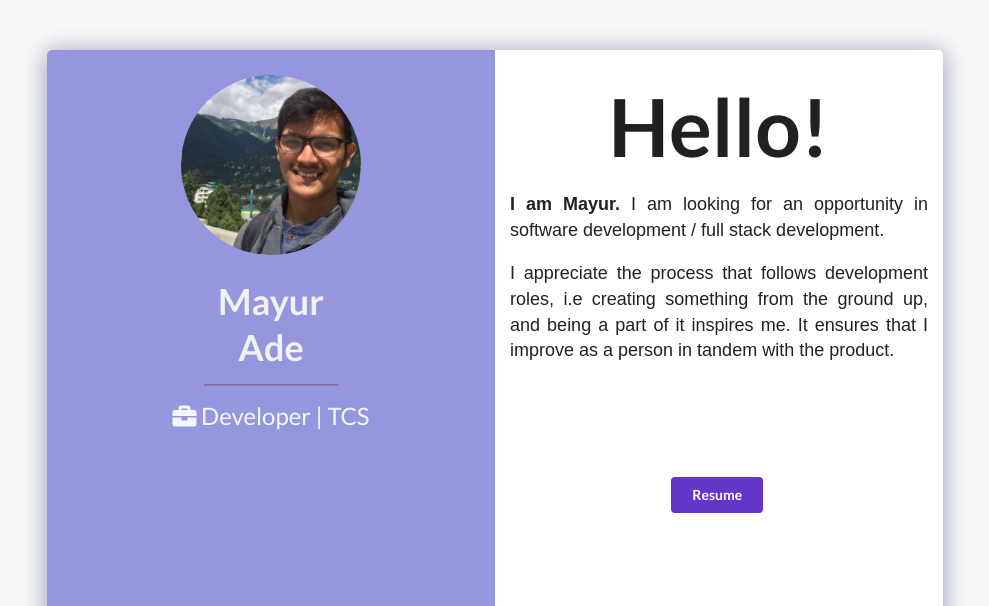
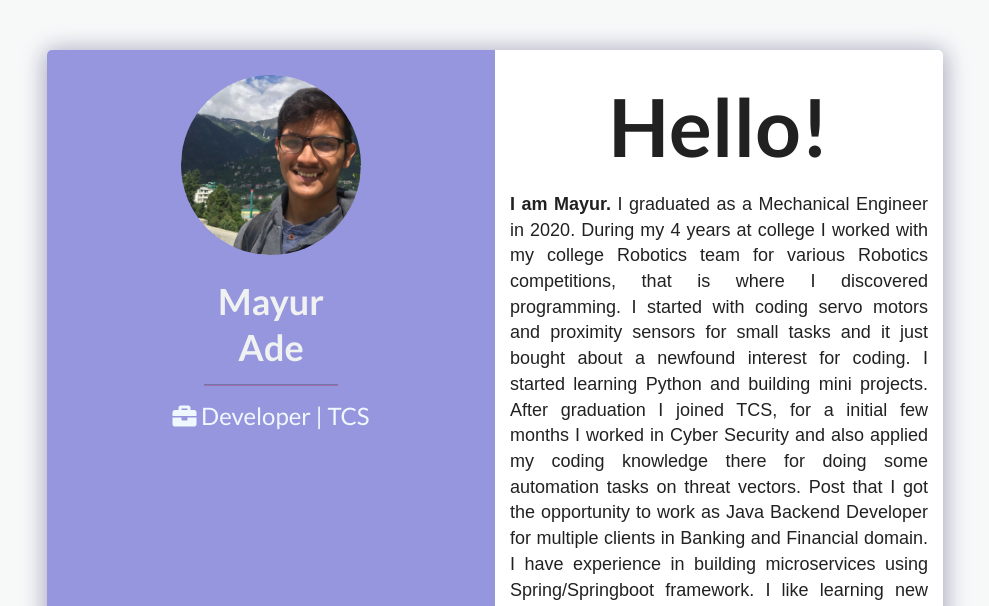
Before and after one commit to MayurAde/mayurade.github.io, a plain HTML site: page index.html in a window 1280 px wide. Shown: the top 606 px of the page, without its empty margins (145-1134 px from the left). Drawn offline with nearby package versions, Linux system fonts and the light colour scheme.

Commit message:
Update Summary

```diff
--- a/index.html
+++ b/index.html
@@ -56,8 +56,11 @@
           <h1 class="greet">Hello!</h1>
           <div>
             <p>
-              <b>I am Mayur.</b> I am looking for an opportunity in software
-              development / full stack development.
+              <b>I am Mayur.</b> I graduated as a Mechanical Engineer in 2020. During my 4 years at college I worked with my college Robotics team for various Robotics competitions, that is where I discovered programming.
+              I started with coding servo motors and proximity sensors for small tasks and it just bought about a newfound interest for coding. I started learning Python and building mini projects.
+              After graduation I joined TCS, for a initial few months I worked in Cyber Security and also applied my coding knowledge there for doing some automation tasks on threat vectors.
+              Post that I got the opportunity to work as Java Backend Developer for multiple clients in Banking and Financial domain. I have experience in building microservices using Spring/Springboot framework.
+              I like learning new technologies and implementing them. I am excited to see what's next and would like to keep on doing the same for all the coming years as I keep working..
             </p>
             <p>
               <!-- <span class="questions">Why you should hire me?</span>
```
